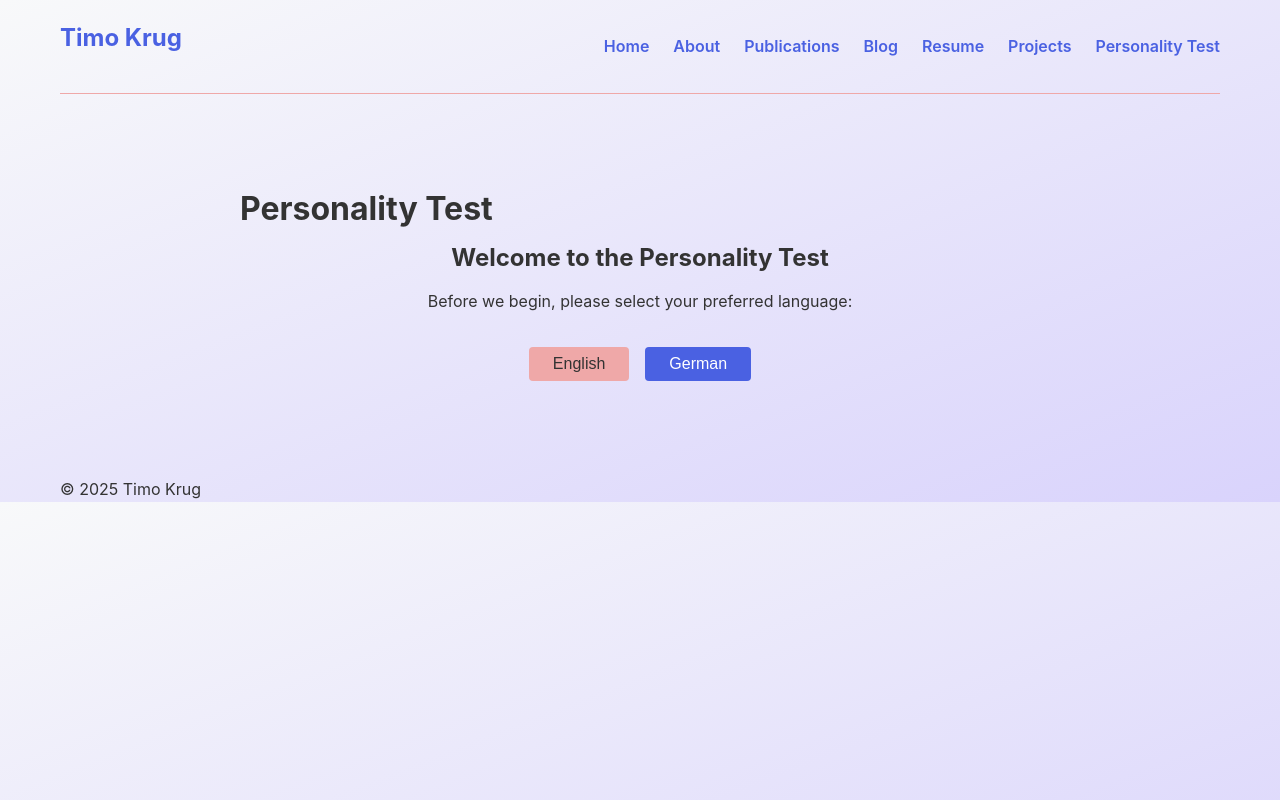
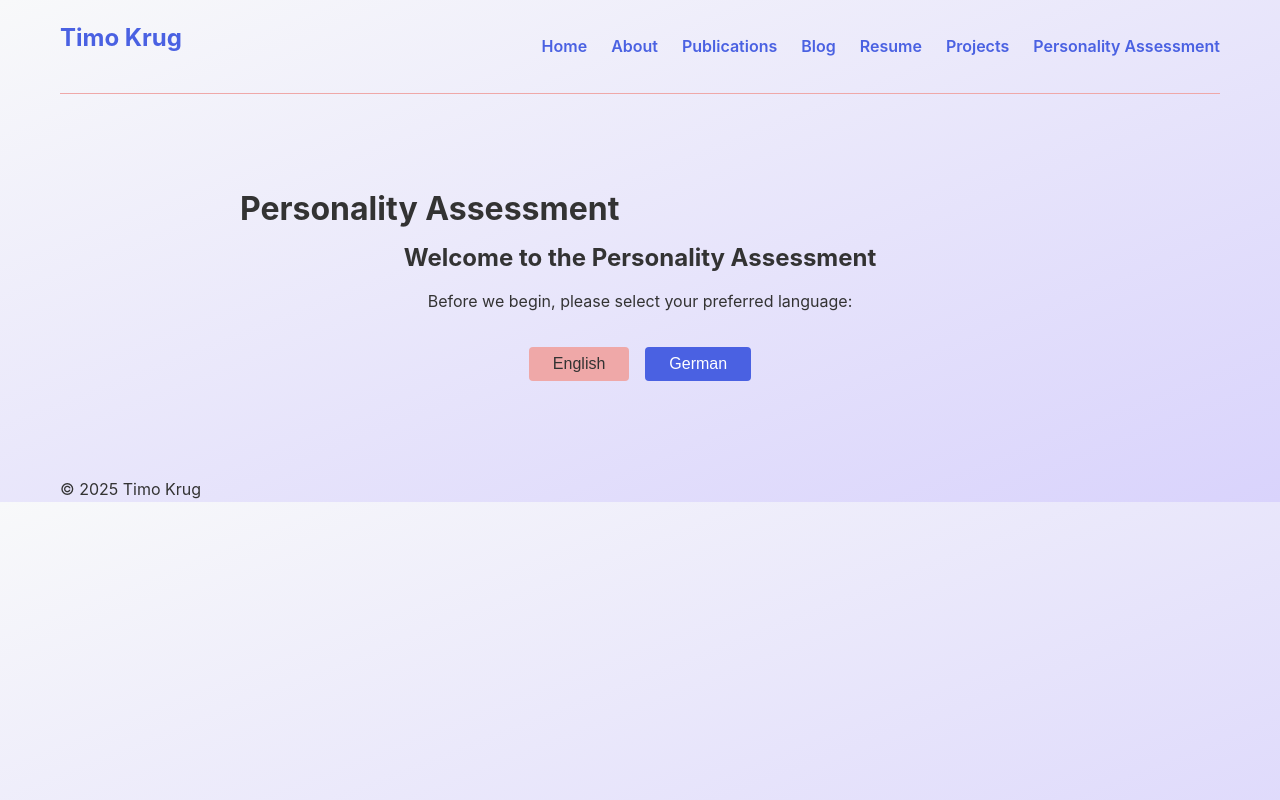
Before and after one commit to timok91/personal-website, a Next.js app: page /personality-test in a window 1280 px wide. Built offline with nearby package versions, Linux system fonts and the light colour scheme.

Commit message:
changed personality test wording to assessment/Fragebogen

```diff
--- a/src/app/personality-test/page.tsx
+++ b/src/app/personality-test/page.tsx
@@ -4,7 +4,7 @@ import { PersonalityTestClient } from '../../components/personality-test/Persona
 export default function PersonalityTestPage() {
   return (
     <div className="personality-test-container">
-      <h1>Personality Test</h1>
+      <h1>Personality Assessment</h1>
       <PersonalityTestClient />
     </div>
   );
--- a/src/components/Navigation.tsx
+++ b/src/components/Navigation.tsx
@@ -15,7 +15,7 @@ export default function Navigation() {
         <Link href="/blog">Blog</Link>
         <Link href="/resume">Resume</Link>
         <Link href="/projects">Projects</Link>
-        <Link href="/personality-test">Personality Test</Link>
+        <Link href="/personality-test">Personality Assessment</Link>
       </div>
     </nav>
   );
--- a/src/components/personality-test/ConsentForm.tsx
+++ b/src/components/personality-test/ConsentForm.tsx
@@ -15,7 +15,7 @@ const ConsentForm: React.FC<ConsentFormProps> = ({ language, onSubmit }) => {
   const content = {
     en: {
       title: 'Data Privacy Consent',
-      description: 'Before taking the test, please read and agree to our data privacy terms:',
+      description: 'Before taking the assessment, please read and agree to our data privacy terms:',
       consentText: `
         <p><strong>Data Usage:</strong> Your responses will be stored anonymously and used for research purposes. No personally identifiable information will be collected.</p>
         <p><strong>Data Retention:</strong> Anonymized data will be retained for 10 years for research purposes.</p>
@@ -29,7 +29,7 @@ const ConsentForm: React.FC<ConsentFormProps> = ({ language, onSubmit }) => {
     },
     de: {
       title: 'Datenschutz-Einwilligung',
-      description: 'Bevor Sie den Test durchführen, lesen und akzeptieren Sie bitte unsere Datenschutzbestimmungen:',
+      description: 'Bevor Sie den Fragebogen ausfüllen, lesen und akzeptieren Sie bitte unsere Datenschutzbestimmungen:',
       consentText: `
         <p><strong>Datennutzung:</strong> Ihre Antworten werden anonym gespeichert und für Forschungszwecke verwendet. Es werden keine personenidentifizierenden Informationen erfasst.</p>
         <p><strong>Datenspeicherung:</strong> Anonymisierte Daten werden für 10 Jahre zu Forschungszwecken aufbewahrt.</p>
--- a/src/components/personality-test/LanguageSelector.tsx
+++ b/src/components/personality-test/LanguageSelector.tsx
@@ -12,13 +12,13 @@ const LanguageSelector: React.FC<LanguageSelectorProps> = ({ onSelect, selectedL
   // Content for both languages
   const content = {
     en: {
-      title: 'Welcome to the Personality Test',
+      title: 'Welcome to the Personality Assessment',
       description: 'Before we begin, please select your preferred language:',
       english: 'English',
       german: 'German'
     },
     de: {
-      title: 'Willkommen zum Persönlichkeitstest',
+      title: 'Willkommen zum Persönlichkeitsfragebogen',
       description: 'Bevor wir beginnen, wählen Sie bitte Ihre bevorzugte Sprache:',
       english: 'Englisch',
       german: 'Deutsch'
--- a/src/components/personality-test/PDFGenerator.tsx
+++ b/src/components/personality-test/PDFGenerator.tsx
@@ -117,7 +117,7 @@ const styles = StyleSheet.create({
 // Content translations
 const content = {
   en: {
-    title: 'Personality Test Results',
+    title: 'Personality Assessment Results',
     summary: 'Summary of your personality assessment',
     domains: 'Your Personality Domains',
     score: 'Score',
@@ -125,10 +125,10 @@ const content = {
     high: 'High',
     generatedOn: 'Generated on',
     interpretationNote: 'Note: These results are based on self-reported data and should be interpreted as general insights about your personality tendencies. They are not a professional psychological assessment.',
-    copyright: '© Timo Krug - Personality Assessment Tool',
+    copyright: '',
   },
   de: {
-    title: 'Persönlichkeitstest-Ergebnisse',
+    title: 'Persönlichkeitsfragebogen-Ergebnisse',
     summary: 'Zusammenfassung Ihrer Persönlichkeitseinschätzung',
     domains: 'Ihre Persönlichkeitsbereiche',
     score: 'Punktzahl',
@@ -136,7 +136,7 @@ const content = {
     high: 'Hoch',
     generatedOn: 'Erstellt am',
     interpretationNote: 'Hinweis: Diese Ergebnisse basieren auf selbst gemeldeten Daten und sollten als allgemeine Einblicke in Ihre Persönlichkeitstendenzen interpretiert werden. Sie sind keine professionelle psychologische Bewertung.',
-    copyright: '© Timo Krug - Persönlichkeitsbewertungstool',
+    copyright: '',
   }
 };
 
--- a/src/components/personality-test/PersonalityTestClient.tsx
+++ b/src/components/personality-test/PersonalityTestClient.tsx
@@ -80,13 +80,13 @@ export const PersonalityTestClient: React.FC = () => {
         setStage('test-selection');
       } else {
         // No tests available
-        setError('No tests are currently available. Please try again later.');
+        setError('No assessments are currently available. Please try again later.');
       }
 
       setIsLoading(false);
     } catch (err) {
       console.error('Error in language selection:', err);
-      setError('Failed to initialize test. Please try again.');
+      setError('Failed to initialize assessment. Please try again.');
       setIsLoading(false);
     }
   };
--- a/src/components/personality-test/QuestionPage.tsx
+++ b/src/components/personality-test/QuestionPage.tsx
@@ -73,7 +73,7 @@ const QuestionPage: React.FC<QuestionPageProps> = ({
       ],
       previousButton: 'Previous',
       nextButton: 'Next',
-      completeButton: 'Complete Test',
+      completeButton: 'Complete Assessment',
       loading: 'Loading questions...',
       error: 'Error loading questions: ',
       allQuestionsNote: 'Please answer all questions to continue'
@@ -97,7 +97,7 @@ const QuestionPage: React.FC<QuestionPageProps> = ({
       ],
       previousButton: 'Zurück',
       nextButton: 'Weiter',
-      completeButton: 'Test abschließen',
+      completeButton: 'Fragebogen abschließen',
       loading: 'Fragen werden geladen...',
       error: 'Fehler beim Laden der Fragen: ',
       allQuestionsNote: 'Bitte beantworten Sie alle Fragen, um fortzufahren'
--- a/src/components/personality-test/ResultsPage.tsx
+++ b/src/components/personality-test/ResultsPage.tsx
@@ -29,14 +29,14 @@ const ResultsPage: React.FC<ResultsPageProps> = ({ language, testResults, sessio
   // Content for both languages
   const content = {
     en: {
-      title: 'Your Personality Test Results',
+      title: 'Your Personality Assessment Results',
       summary: 'Below are your scores across different personality domains. These scores reflect your responses to the assessment questions.',
       downloadPDF: 'Download PDF Report',
       preparingPDF: 'Preparing PDF...',
       loadingPDF: 'Loading PDF Generator...',
-      returnToStart: 'Take Another Test',
+      returnToStart: 'Take Another Assessment',
       newsletterTitle: 'Stay Updated',
-      newsletterDescription: 'Subscribe to my newsletter to learn more about personality psychology and receive updates on new research.',
+      newsletterDescription: 'Subscribe to my newsletter to learn more about psychology and receive updates on new research.',
       emailPlaceholder: 'Enter your email address',
       subscribeButton: 'Subscribe',
       submittingButton: 'Subscribing...',
@@ -48,14 +48,14 @@ const ResultsPage: React.FC<ResultsPageProps> = ({ language, testResults, sessio
       score: 'Score'
     },
     de: {
-      title: 'Ihre Persönlichkeitstest-Ergebnisse',
+      title: 'Ihre Persönlichkeitsfragebogen-Ergebnisse',
       summary: 'Unten finden Sie Ihre Punktzahlen in verschiedenen Persönlichkeitsbereichen. Diese Werte spiegeln Ihre Antworten auf die Beurteilungsfragen wider.',
       downloadPDF: 'PDF-Bericht herunterladen',
       preparingPDF: 'PDF wird vorbereitet...',
       loadingPDF: 'PDF-Generator wird geladen...',
-      returnToStart: 'Einen weiteren Test machen',
+      returnToStart: 'Einen weiteren Fragebogen ausfüllen',
       newsletterTitle: 'Bleiben Sie auf dem Laufenden',
-      newsletterDescription: 'Abonnieren Sie meinen Newsletter, um mehr über Persönlichkeitspsychologie zu erfahren und Updates zu neuen Forschungsergebnissen zu erhalten.',
+      newsletterDescription: 'Abonnieren Sie meinen Newsletter, um mehr über Psychologie zu erfahren und Updates zu neuen Forschungsergebnissen zu erhalten.',
       emailPlaceholder: 'Geben Sie Ihre E-Mail-Adresse ein',
       subscribeButton: 'Abonnieren',
       submittingButton: 'Wird abonniert...',
--- a/src/components/personality-test/TestSelector.tsx
+++ b/src/components/personality-test/TestSelector.tsx
@@ -15,17 +15,17 @@ const TestSelector: React.FC<TestSelectorProps> = ({ language, tests, onSelect }
   // Content for both languages
   const content = {
     en: {
-      title: 'Choose a Personality Test',
-      description: 'Please select one of the available personality tests:',
-      singleTestMessage: 'We currently only have 1 personality test available. Please select it to continue.',
-      noTests: 'No tests are currently available. Please check back later.',
+      title: 'Choose a Personality Assessment',
+      description: 'Please select one of the available personality assessments:',
+      singleTestMessage: 'We currently only have 1 personality assessment available. Please select it to continue.',
+      noTests: 'No assessments are currently available. Please check back later.',
       selectButton: 'Select'
     },
     de: {
-      title: 'Wählen Sie einen Persönlichkeitstest',
-      description: 'Bitte wählen Sie einen der verfügbaren Persönlichkeitstests:',
-      singleTestMessage: 'Wir haben momentan nur 1 Persönlichkeitstest verfügbar. Bitte wählen Sie ihn aus, um fortzufahren.',
-      noTests: 'Derzeit sind keine Tests verfügbar. Bitte schauen Sie später wieder vorbei.',
+      title: 'Wählen Sie einen Persönlichkeitsfragebogen',
+      description: 'Bitte wählen Sie einen der verfügbaren Persönlichkeitsfragebögen:',
+      singleTestMessage: 'Wir haben momentan nur 1 Persönlichkeitsfragebogen verfügbar. Bitte wählen Sie ihn aus, um fortzufahren.',
+      noTests: 'Derzeit sind keine Fragebögen verfügbar. Bitte schauen Sie später wieder vorbei.',
       selectButton: 'Auswählen'
     }
   };
@@ -43,8 +43,8 @@ const TestSelector: React.FC<TestSelectorProps> = ({ language, tests, onSelect }
 
   // Add a special message when there's only one test
   const singleTestMessage = language === 'en'
-    ? 'We currently only have 1 personality test available. Please select it to continue.'
-    : 'Wir haben momentan nur 1 Persönlichkeitstest verfügbar. Bitte wählen Sie ihn aus, um fortzufahren.';
+    ? 'We currently only have 1 personality assessment available. Please select it to continue.'
+    : 'Wir haben momentan nur 1 Persönlichkeitsfragebogen verfügbar. Bitte wählen Sie ihn aus, um fortzufahren.';
 
 
   return (
```
Also changed, not shown: src/components/personality-test/DemographicsForm.tsx (+6 -6 lines).
